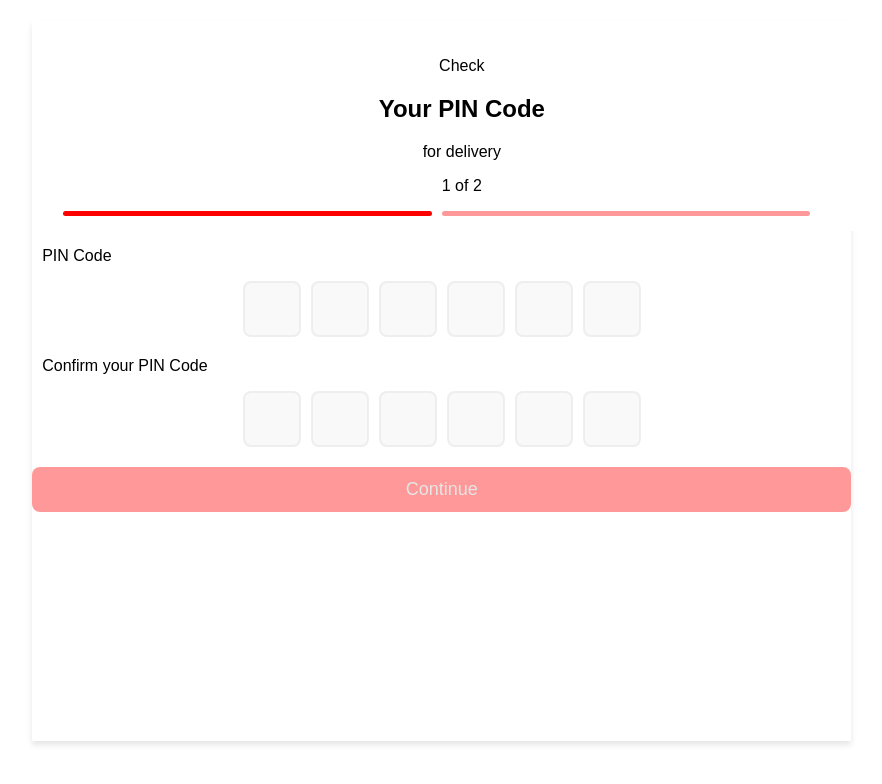
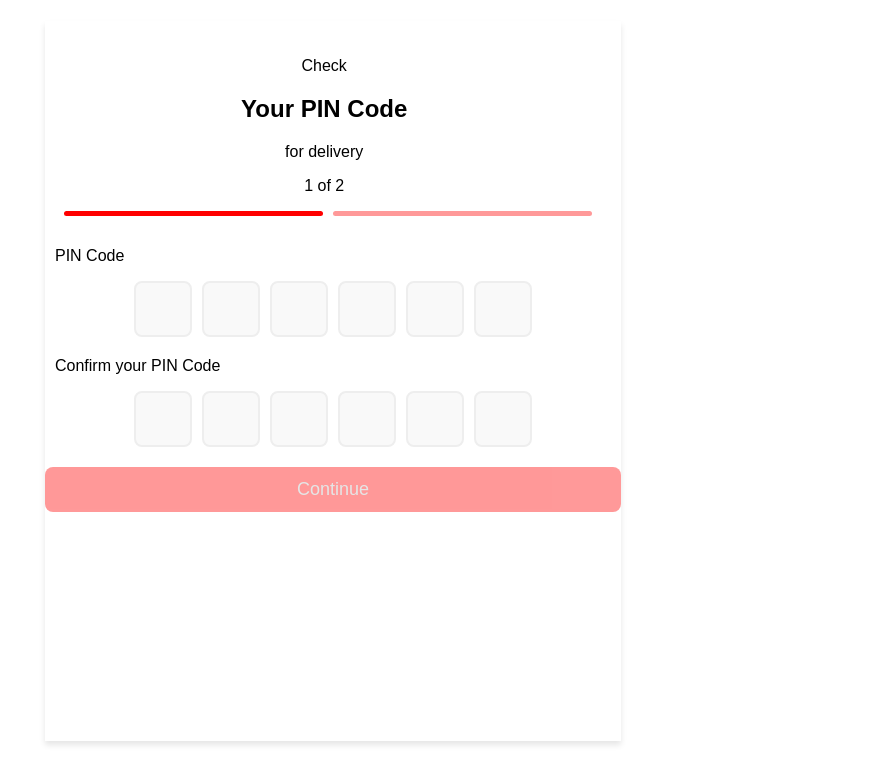
Before and after one commit to arijit-marmeto/Pin-checker, a plain HTML site: page index.html in a window 1280 px wide. Shown: the whole page, without its empty margins (211-1093 px from the left). Drawn offline with Linux system fonts and the light colour scheme.

Commit message:
new commit

```diff
--- a/style.css
+++ b/style.css
@@ -216,14 +216,14 @@ h2 {
 
 @media only screen and (min-width: 768px) {
     .desktop_div{
-        width: 64%;
+        width: 45%;
         position: absolute;
-        left: 19%;
+        left: 20%;
         box-shadow: 0 4px 6px rgba(0, 0, 0, 0.1);
         height: 90vh;
         top: 21px;
     }
     .head-container{
-        width: none;
+        width: 90%;
     }
   }
```
